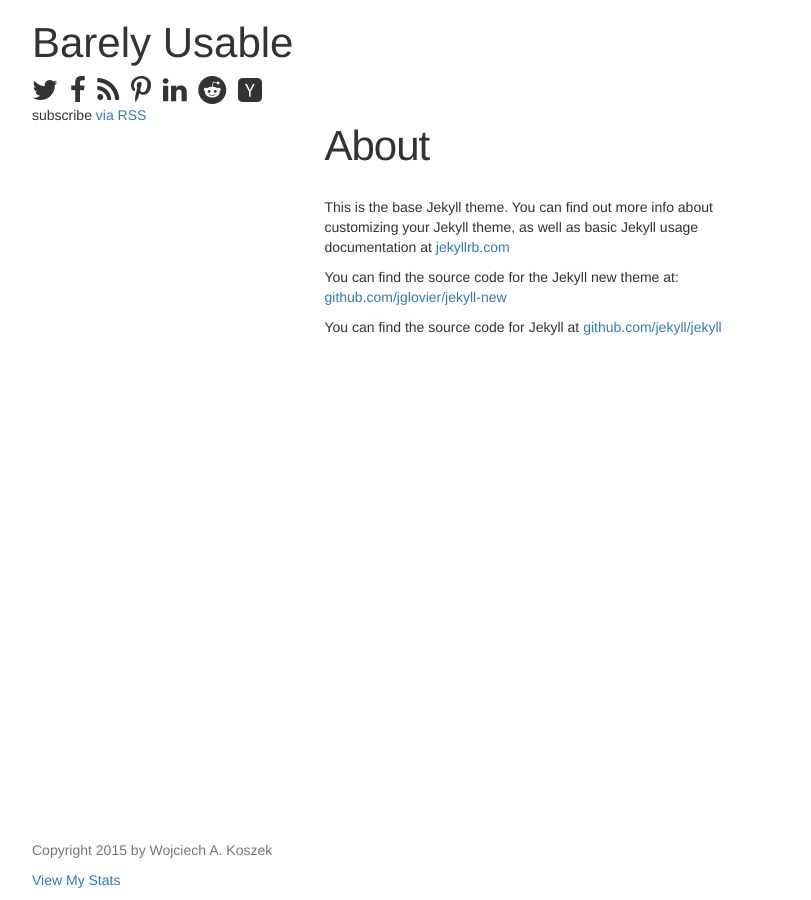
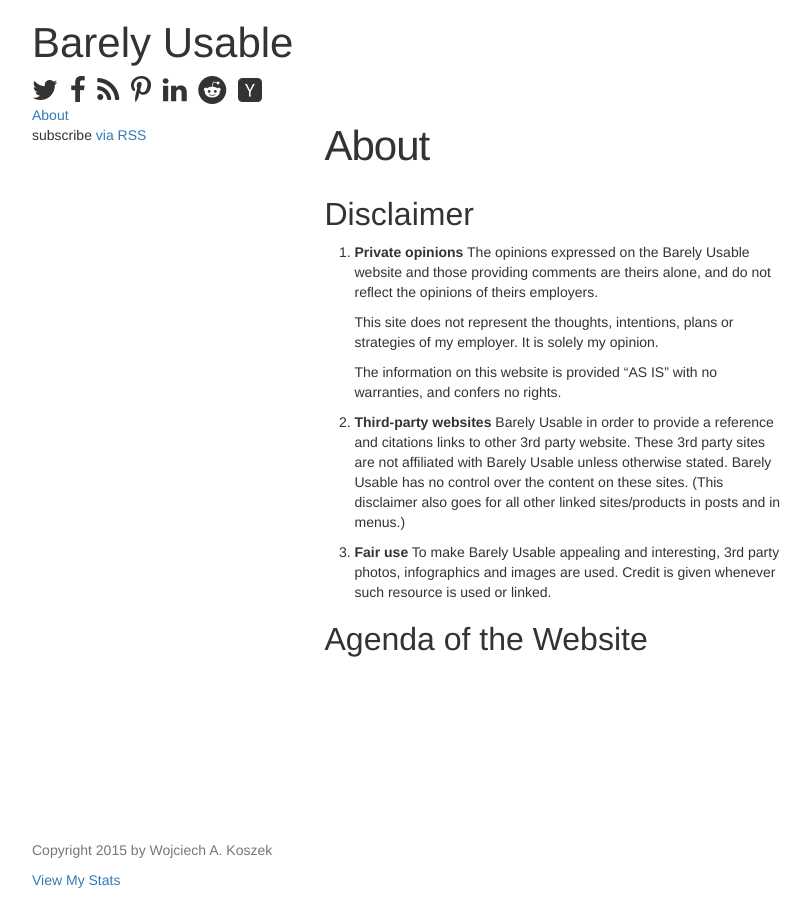
Before and after one commit to wkoszek/barelyusable, a Jekyll site: the page built from about.md, in a window 1280 px wide. Shown: the whole page, without its empty margins (38-849 px from the left). Built offline with Jekyll 4.4.1, drawn with Linux system fonts in a browser that asks for light colours; nearby versions of some CDN libraries; comment, search, counter and statistics services are not loaded.

Commit message:
Add disclaimer and link it to the main website.

```diff
--- a/_layouts/default.html
+++ b/_layouts/default.html
@@ -37,6 +37,7 @@
 			</div>
 			<div class="row">
 				<div class="col-sm-3">
+					<a href="about/">About</a>
 					<p class="rss-subscribe">subscribe <a href="{{ "/feed.xml" | prepend: site.baseurl }}">via RSS</a></p>
 				</div>
 				<div class="col-sm-5">
--- a/about.md
+++ b/about.md
@@ -4,8 +4,28 @@ title: About
 permalink: /about/
 ---
 
-This is the base Jekyll theme. You can find out more info about customizing your Jekyll theme, as well as basic Jekyll usage documentation at [jekyllrb.com](http://jekyllrb.com/)
+Disclaimer
+----------
 
-You can find the source code for the Jekyll new theme at: [github.com/jglovier/jekyll-new](https://github.com/jglovier/jekyll-new)
+1. **Private opinions** The opinions expressed on the Barely Usable website and
+   those providing comments are theirs alone, and do not reflect the opinions of
+   theirs employers.
 
-You can find the source code for Jekyll at [github.com/jekyll/jekyll](https://github.com/jekyll/jekyll)
+   This site does not represent the thoughts, intentions, plans or strategies of
+   my employer. It is solely my opinion.
+
+   The information on this website is provided “AS IS” with no warranties, and
+   confers no rights.
+
+2. **Third-party websites** Barely Usable in order to provide a reference and
+   citations links to other 3rd party website. These 3rd party sites are not
+   affiliated with Barely Usable unless otherwise stated.  Barely Usable has no
+   control over the content on these sites.   (This disclaimer also goes for all
+   other linked sites/products in posts and in menus.)
+
+3. **Fair use** To make Barely Usable appealing and interesting, 3rd party photos,
+   infographics and images are used. Credit is given whenever such resource is used
+   or linked.
+
+Agenda of the Website
+---------------------
```
